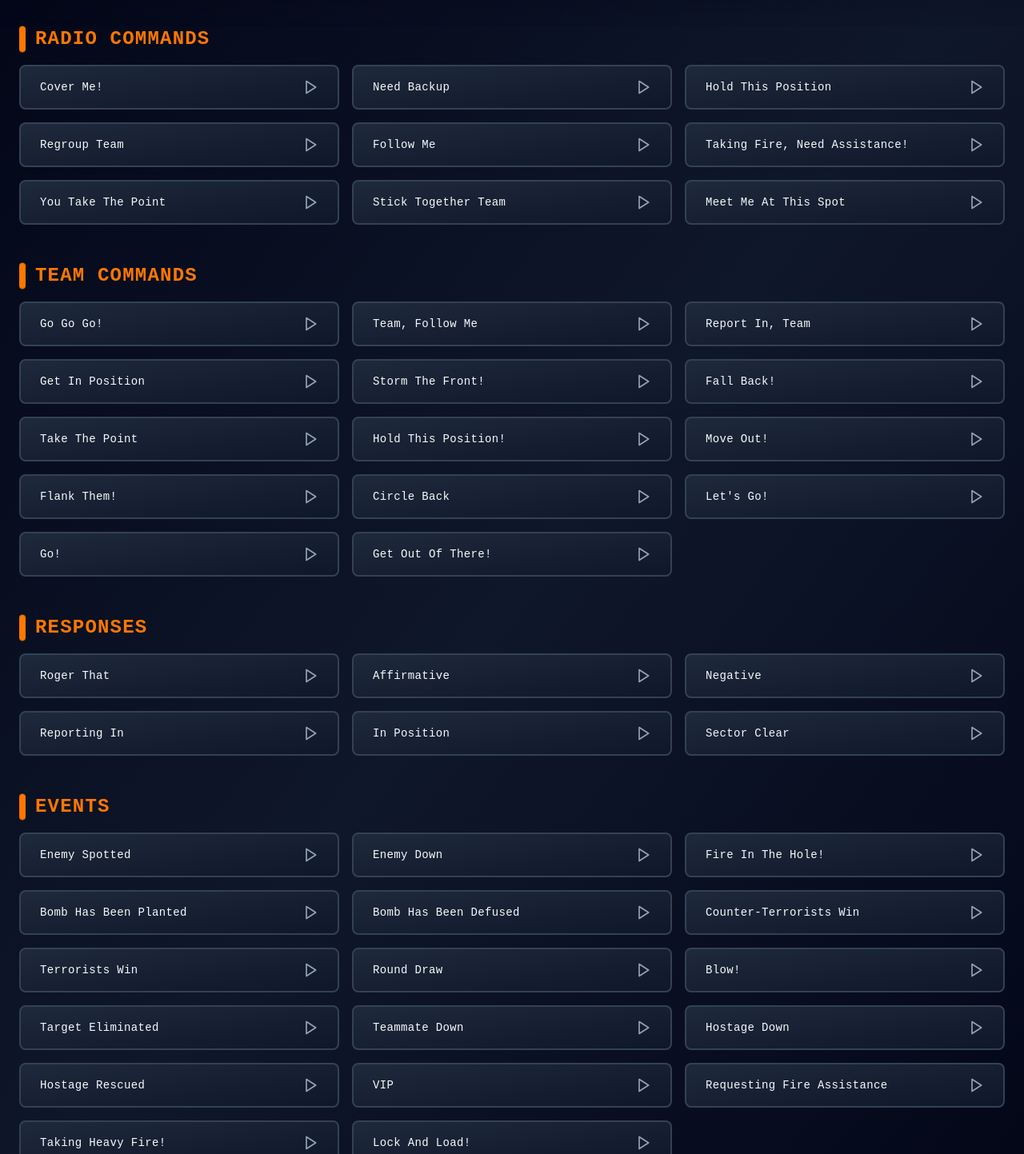
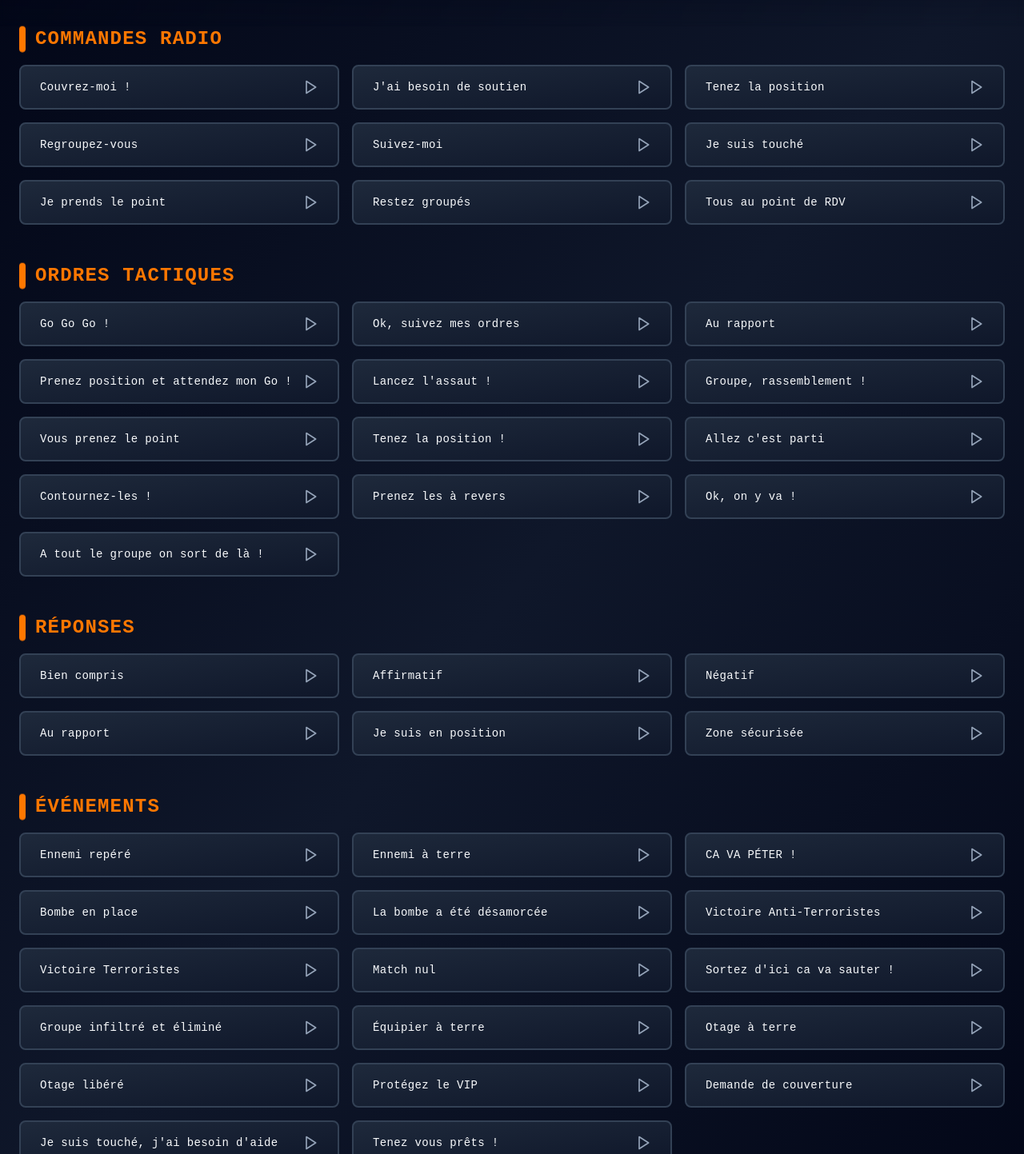
Before and after one commit to johngtrs/cs-soundboard, a React (Vite) app: page / in a window 1280 px wide. Shown: the part 107-1550 px from the top of the page at 80% size. Built offline with nearby package versions, Linux system fonts and the light colour scheme.

Commit message:
Change text

```diff
--- a/src/components/common/SoundButton.tsx
+++ b/src/components/common/SoundButton.tsx
@@ -25,13 +25,13 @@ function SoundButton({
         'bg-gradient-to-br from-slate-800 to-slate-900',
         'border-2 border-slate-700',
         'text-left font-cs text-sm tracking-wide',
-        'transition-all duration-100',
+        'transition-all duration-0',
         'hover:border-primary hover:shadow-lg hover:shadow-primary/20',
         'disabled:opacity-50 disabled:cursor-not-allowed',
         isPlaying &&
           'border-primary shadow-lg shadow-primary/30 bg-gradient-to-br from-slate-700 to-slate-800'
       )}
-      whileHover={{ scale: 1.02 }}
+      whileHover={{ scale: 1.02, transition: { duration: 0 } }}
       whileTap={{ scale: 0.96 }}
       initial={{ opacity: 0, y: 10 }}
       animate={{ opacity: 1, y: 0 }}
@@ -56,7 +56,7 @@ function SoundButton({
       )}
 
       <div className="relative flex items-center justify-between gap-3">
-        <span className="text-foreground group-hover:text-primary transition-colors duration-75 flex-1">
+        <span className="text-foreground group-hover:text-primary transition-colors duration-0 flex-1">
           {label}
         </span>
 
@@ -77,7 +77,7 @@ function SoundButton({
         >
           <Play
             className={cn(
-              'w-5 h-5 transition-all duration-75',
+              'w-5 h-5 transition-all duration-0',
               isPlaying
                 ? 'text-primary fill-primary'
                 : 'text-muted-foreground group-hover:text-primary'
--- a/src/constants/sounds.ts
+++ b/src/constants/sounds.ts
@@ -1,322 +1,333 @@
 import { Sound } from '@/types';
 
 export const SOUNDS: Sound[] = [
-  // Radio Commands
+  // Commandes Radio
   {
     id: 'cover-me',
     name: 'Cover Me',
     file: '/audio/ct_coverme.wav',
     category: 'radio',
-    label: 'Cover Me!',
+    label: 'Couvrez-moi !',
   },
   {
     id: 'need-backup',
     name: 'Need Backup',
     file: '/audio/ct_backup.wav',
     category: 'radio',
-    label: 'Need Backup',
+    label: "J'ai besoin de soutien",
   },
   {
     id: 'hold-position',
     name: 'Hold Position',
     file: '/audio/position.wav',
     category: 'radio',
-    label: 'Hold This Position',
+    label: 'Tenez la position',
   },
   {
     id: 'regroup',
     name: 'Regroup',
     file: '/audio/regroup.wav',
     category: 'radio',
-    label: 'Regroup Team',
+    label: 'Regroupez-vous',
   },
   {
     id: 'follow-me',
     name: 'Follow Me',
     file: '/audio/followme.wav',
     category: 'radio',
-    label: 'Follow Me',
+    label: 'Suivez-moi',
   },
   {
     id: 'taking-fire',
     name: 'Taking Fire',
     file: '/audio/ct_imhit.wav',
     category: 'radio',
-    label: 'Taking Fire, Need Assistance!',
+    label: 'Je suis touché',
   },
   {
     id: 'point',
     name: 'You Take The Point',
     file: '/audio/ct_point.wav',
     category: 'radio',
-    label: 'You Take The Point',
+    label: 'Je prends le point',
   },
   {
     id: 'stick-together',
     name: 'Stick Together',
     file: '/audio/sticktog.wav',
     category: 'radio',
-    label: 'Stick Together Team',
+    label: 'Restez groupés',
   },
   {
     id: 'meet-me',
     name: 'Meet Me Here',
     file: '/audio/meetme.wav',
     category: 'radio',
-    label: 'Meet Me At This Spot',
+    label: 'Tous au point de RDV',
   },
 
-  // Commands
+  // Ordres Tactiques
   {
     id: 'go-go-go',
     name: 'Go Go Go',
     file: '/audio/com_go.wav',
     category: 'commands',
-    label: 'Go Go Go!',
+    label: 'Go Go Go !',
   },
   {
     id: 'follow-commander',
     name: 'Follow Commander',
     file: '/audio/com_followcom.wav',
     category: 'commands',
-    label: 'Team, Follow Me',
+    label: 'Ok, suivez mes ordres',
   },
   {
     id: 'report-in',
     name: 'Report In',
     file: '/audio/com_reportin.wav',
     category: 'commands',
-    label: 'Report In, Team',
+    label: 'Au rapport',
   },
   {
     id: 'get-in-position',
     name: 'Get In Position',
     file: '/audio/com_getinpos.wav',
     category: 'commands',
-    label: 'Get In Position',
+    label: 'Prenez position et attendez mon Go !',
   },
   {
     id: 'storm-front',
     name: 'Storm Front',
     file: '/audio/stormfront.wav',
     category: 'commands',
-    label: 'Storm The Front!',
+    label: "Lancez l'assaut !",
   },
   {
     id: 'fallback',
     name: 'Fall Back',
     file: '/audio/fallback.wav',
     category: 'commands',
-    label: 'Fall Back!',
+    label: 'Groupe, rassemblement !',
   },
   {
     id: 'take-point',
     name: 'Take Point',
     file: '/audio/takepoint.wav',
     category: 'commands',
-    label: 'Take The Point',
+    label: 'Vous prenez le point',
   },
   {
     id: 'hold-position-cmd',
     name: 'Hold Position',
     file: '/audio/position.wav',
     category: 'commands',
-    label: 'Hold This Position!',
+    label: 'Tenez la position !',
   },
   {
     id: 'move-out',
     name: 'Move Out',
     file: '/audio/moveout.wav',
     category: 'commands',
-    label: 'Move Out!',
+    label: "Allez c'est parti",
   },
   {
     id: 'flank-them',
     name: 'Flank Them',
     file: '/audio/flankthem.wav',
     category: 'commands',
-    label: 'Flank Them!',
+    label: 'Contournez-les !',
   },
   {
     id: 'circle-back',
     name: 'Circle Back',
     file: '/audio/circleback.wav',
     category: 'commands',
-    label: 'Circle Back',
+    label: 'Prenez les à revers',
   },
   {
     id: 'lets-go',
     name: "Let's Go",
     file: '/audio/letsgo.wav',
     category: 'commands',
-    label: "Let's Go!",
+    label: 'Ok, on y va !',
   },
-  { id: 'go', name: 'Go!', file: '/audio/go.wav', category: 'commands', label: 'Go!' },
   {
     id: 'get-out',
     name: 'Get Out',
     file: '/audio/getout.wav',
     category: 'commands',
-    label: 'Get Out Of There!',
+    label: 'A tout le groupe on sort de là !',
   },
 
-  // Responses
+  // Réponses
   {
     id: 'roger',
     name: 'Roger',
     file: '/audio/roger.wav',
     category: 'responses',
-    label: 'Roger That',
+    label: 'Bien compris',
   },
   {
     id: 'affirmative',
     name: 'Affirmative',
     file: '/audio/ct_affirm.wav',
     category: 'responses',
-    label: 'Affirmative',
+    label: 'Affirmatif',
   },
   {
     id: 'negative',
     name: 'Negative',
     file: '/audio/negative.wav',
     category: 'responses',
-    label: 'Negative',
+    label: 'Négatif',
   },
   {
     id: 'reporting-in',
     name: 'Reporting In',
     file: '/audio/ct_reportingin.wav',
     category: 'responses',
-    label: 'Reporting In',
+    label: 'Au rapport',
   },
   {
     id: 'in-position',
     name: 'In Position',
     file: '/audio/ct_inpos.wav',
     category: 'responses',
-    label: 'In Position',
+    label: 'Je suis en position',
   },
   {
     id: 'sector-clear',
     name: 'Sector Clear',
     file: '/audio/clear.wav',
     category: 'responses',
-    label: 'Sector Clear',
+    label: 'Zone sécurisée',
   },
 
-  // Events
+  // Événements
   {
     id: 'enemy-spotted',
     name: 'Enemy Spotted',
     file: '/audio/ct_enemys.wav',
     category: 'events',
-    label: 'Enemy Spotted',
+    label: 'Ennemi repéré',
   },
   {
     id: 'enemy-down',
     name: 'Enemy Down',
     file: '/audio/enemydown.wav',
     category: 'events',
-    label: 'Enemy Down',
+    label: 'Ennemi à terre',
   },
   {
     id: 'fire-in-hole',
     name: 'Fire In Hole',
     file: '/audio/ct_fireinhole.wav',
     category: 'events',
-    label: 'Fire In The Hole!',
+    label: 'CA VA PÉTER !',
   },
   {
     id: 'bomb-planted',
     name: 'Bomb Planted',
     file: '/audio/bombpl.wav',
     category: 'events',
-    label: 'Bomb Has Been Planted',
+    label: 'Bombe en place',
   },
   {
     id: 'bomb-defused',
     name: 'Bomb Defused',
     file: '/audio/bombdef.wav',
     category: 'events',
-    label: 'Bomb Has Been Defused',
+    label: 'La bombe a été désamorcée',
   },
   {
     id: 'ct-win',
     name: 'CT Win',
     file: '/audio/ctwin.wav',
     category: 'events',
-    label: 'Counter-Terrorists Win',
+    label: 'Victoire Anti-Terroristes',
   },
   {
     id: 'ter-win',
     name: 'T Win',
     file: '/audio/terwin.wav',
     category: 'events',
-    label: 'Terrorists Win',
+    label: 'Victoire Terroristes',
   },
   {
     id: 'round-draw',
     name: 'Round Draw',
     file: '/audio/rounddraw.wav',
     category: 'events',
-    label: 'Round Draw',
+    label: 'Match nul',
   },
-  { id: 'blow', name: 'Blow', file: '/audio/blow.wav', category: 'events', label: 'Blow!' },
+  {
+    id: 'blow',
+    name: 'Blow',
+    file: '/audio/blow.wav',
+    category: 'events',
+    label: "Sortez d'ici ca va sauter !",
+  },
   {
     id: 'eliminated',
     name: 'Eliminated',
     file: '/audio/elim.wav',
     category: 'events',
-    label: 'Target Eliminated',
+    label: 'Groupe infiltré et éliminé',
   },
   {
     id: 'teammate-down',
     name: 'Teammate Down',
     file: '/audio/matedown.wav',
     category: 'events',
-    label: 'Teammate Down',
+    label: 'Équipier à terre',
   },
   {
     id: 'hostage-down',
     name: 'Hostage Down',
     file: '/audio/hosdown.wav',
     category: 'events',
-    label: 'Hostage Down',
+    label: 'Otage à terre',
   },
   {
     id: 'hostage-rescued',
     name: 'Hostage Rescued',
     file: '/audio/rescued.wav',
     category: 'events',
-    label: 'Hostage Rescued',
+    label: 'Otage libéré',
   },
-  { id: 'vip', name: 'VIP', file: '/audio/vip.wav', category: 'events', label: 'VIP' },
+  {
+    id: 'vip',
+    name: 'VIP',
+    file: '/audio/vip.wav',
+    category: 'events',
+    label: 'Protégez le VIP',
+  },
   {
     id: 'fire-assistance',
     name: 'Fire Assistance',
     file: '/audio/fireassis.wav',
     category: 'events',
-    label: 'Requesting Fire Assistance',
+    label: 'Demande de couverture',
   },
   {
     id: 'hit-assistance',
     name: 'Hit Assistance',
     file: '/audio/hitassist.wav',
     category: 'events',
-    label: 'Taking Heavy Fire!',
+    label: "Je suis touché, j'ai besoin d'aide",
   },
   {
     id: 'lock-and-load',
     name: 'Lock And Load',
     file: '/audio/locknload.wav',
     category: 'events',
-    label: 'Lock And Load!',
+    label: 'Tenez vous prêts !',
   },
 ];
 
 export const CATEGORY_LABELS: Record<string, string> = {
-  radio: 'Radio Commands',
-  commands: 'Team Commands',
-  responses: 'Responses',
-  events: 'Events',
+  radio: 'Commandes Radio',
+  commands: 'Ordres Tactiques',
+  responses: 'Réponses',
+  events: 'Événements',
 };
```
